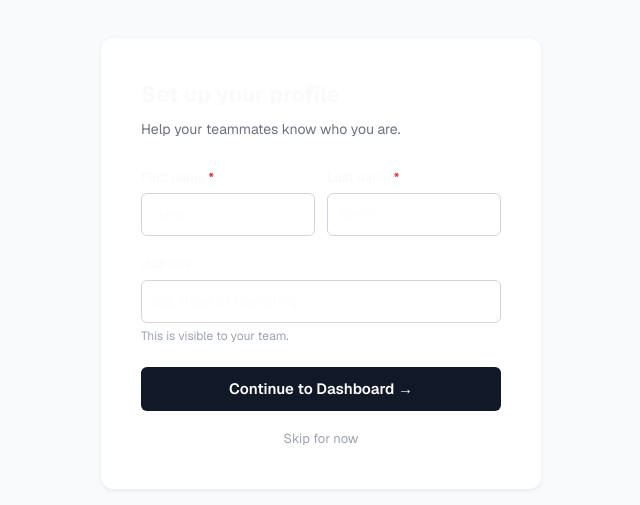
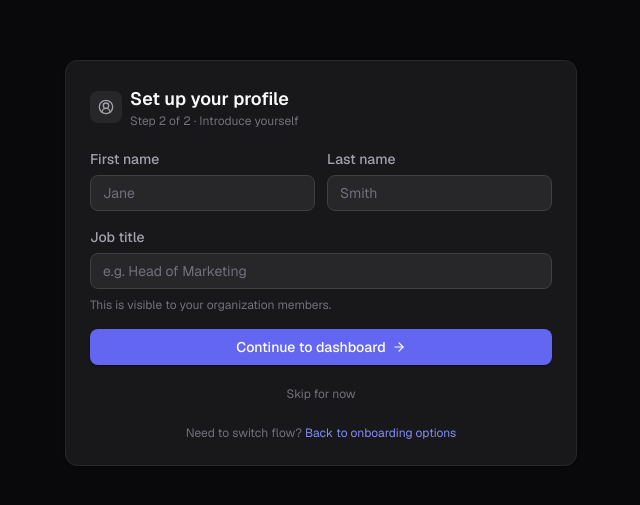
Before and after one commit to cwd-17000/FRONT, a Next.js app: page /onboarding/profile in a window 1280 px wide. Shown: the part 137-642 px from the top of the page, without its empty margins (319-959 px from the left). Built offline with nearby package versions, Linux system fonts and the light colour scheme.

Commit message:
update uI

```diff
--- a/src/app/dashboard/page.tsx
+++ b/src/app/dashboard/page.tsx
@@ -6,7 +6,6 @@ import {
   Target,
   ArrowRight,
   Calendar,
-  GitBranch,
   RefreshCw,
   Building2,
 } from "lucide-react";
@@ -42,7 +41,6 @@ async function getMyOrgs(token: string) {
 const QUICK_LINKS = [
   { label: "Goals",          href: "/dashboard/goals",           icon: Target,     desc: "Track OKRs & key results" },
   { label: "Calendar",       href: "/dashboard/calendar",        icon: Calendar,   desc: "Events & milestones" },
-  { label: "Process Flows",  href: "/dashboard/process-flows",   icon: GitBranch,  desc: "Workflows & SOPs" },
   { label: "Cadence",        href: "/dashboard/cadence",         icon: RefreshCw,  desc: "Recurring cadences" },
   { label: "My Organization",href: "/dashboard/my-organization", icon: Building2,  desc: "Members, teams & org chart" },
 ];
--- a/src/app/onboarding/page.tsx
+++ b/src/app/onboarding/page.tsx
@@ -1,30 +1,68 @@
 "use client";
 
+import Link from "next/link";
 import { useRouter } from "next/navigation";
+import { ArrowRight, Building2, Users } from "lucide-react";
+import { Card, CardContent } from "@/components/ui/card";
+import { Button } from "@/components/ui/button";
 
 export default function OnboardingPage() {
   const router = useRouter();
 
   return (
-    <div style={{ padding: 40, maxWidth: 480 }}>
-      <h1>Welcome</h1>
-      <p style={{ color: "#666", marginBottom: 32 }}>
-        To get started, create a new organization or join an existing one.
-      </p>
+    <div className="min-h-screen bg-[#09090b] p-4 sm:p-6 flex items-center justify-center">
+      <div className="w-full max-w-2xl space-y-4">
+        <div className="text-center mb-2">
+          <h1 className="text-2xl font-bold text-[#fafafa]">Welcome to Marketing OS</h1>
+          <p className="text-sm text-[#71717a] mt-1">
+            Create a new organization or join your team workspace to continue.
+          </p>
+        </div>
 
-      <div style={{ display: "flex", flexDirection: "column", gap: 16 }}>
-        <button
-          onClick={() => router.push("/onboarding/create")}
-          style={{ padding: "14px 24px", fontSize: 16 }}
-        >
-          Create an organization
-        </button>
-        <button
-          onClick={() => router.push("/onboarding/join")}
-          style={{ padding: "14px 24px", fontSize: 16 }}
-        >
-          Join with a code
-        </button>
+        <div className="grid grid-cols-1 sm:grid-cols-2 gap-3">
+          <Card hover className="border-[#312e81]/40">
+            <CardContent className="p-5 space-y-4">
+              <div className="flex items-center justify-center w-10 h-10 rounded-lg bg-[#312e81]">
+                <Building2 size={18} className="text-[#818cf8]" />
+              </div>
+              <div>
+                <h2 className="text-base font-semibold text-[#fafafa]">Create organization</h2>
+                <p className="text-xs text-[#71717a] mt-1">
+                  Start a new workspace and invite your team with a generated join code.
+                </p>
+              </div>
+              <Button onClick={() => router.push("/onboarding/create")} className="w-full gap-1.5">
+                Continue
+                <ArrowRight size={14} />
+              </Button>
+            </CardContent>
+          </Card>
+
+          <Card hover>
+            <CardContent className="p-5 space-y-4">
+              <div className="flex items-center justify-center w-10 h-10 rounded-lg bg-[#27272a]">
+                <Users size={18} className="text-[#a1a1aa]" />
+              </div>
+              <div>
+                <h2 className="text-base font-semibold text-[#fafafa]">Join with code</h2>
+                <p className="text-xs text-[#71717a] mt-1">
+                  Enter your organization join code and set up your profile in seconds.
+                </p>
+              </div>
+              <Button variant="secondary" onClick={() => router.push("/onboarding/join")} className="w-full gap-1.5">
+                Enter code
+                <ArrowRight size={14} />
+              </Button>
+            </CardContent>
+          </Card>
+        </div>
+
+        <p className="text-center text-xs text-[#71717a]">
+          Already onboarded?{" "}
+          <Link href="/dashboard" className="text-[#818cf8] hover:text-[#a5b4fc] transition-colors">
+            Go to dashboard
+          </Link>
+        </p>
       </div>
     </div>
   );
--- a/src/app/onboarding/profile/page.tsx
+++ b/src/app/onboarding/profile/page.tsx
@@ -2,6 +2,11 @@
 
 import { useState } from "react";
 import { useRouter } from "next/navigation";
+import Link from "next/link";
+import { AlertCircle, ArrowRight, UserCircle2 } from "lucide-react";
+import { Card, CardContent } from "@/components/ui/card";
+import { Input } from "@/components/ui/input";
+import { Button } from "@/components/ui/button";
 
 export default function ProfileSetupPage() {
   const router = useRouter();
@@ -62,111 +67,75 @@ export default function ProfileSetupPage() {
   }
 
   return (
-    <div style={{
-      minHeight: "100vh",
-      display: "flex",
-      alignItems: "center",
-      justifyContent: "center",
-      background: "#f9fafb",
-      padding: 24,
-    }}>
-      <div style={{
-        background: "#fff",
-        borderRadius: 12,
-        padding: 40,
-        width: "100%",
-        maxWidth: 440,
-        boxShadow: "0 1px 4px rgba(0,0,0,0.08)",
-      }}>
-        <div style={{ marginBottom: 28 }}>
-          <h1 style={{ margin: 0, fontSize: 22, fontWeight: 700 }}>Set up your profile</h1>
-          <p style={{ margin: "8px 0 0", fontSize: 14, color: "#6b7280" }}>
-            Help your teammates know who you are.
-          </p>
+    <div className="min-h-screen bg-[#09090b] p-4 sm:p-6 flex items-center justify-center">
+      <Card className="w-full max-w-lg">
+        <CardContent className="p-6 space-y-5">
+          <div className="flex items-center gap-2">
+            <div className="flex items-center justify-center w-8 h-8 rounded-lg bg-[#27272a]">
+              <UserCircle2 size={16} className="text-[#a1a1aa]" />
+            </div>
+            <div>
+              <h1 className="text-lg font-semibold text-[#fafafa]">Set up your profile</h1>
+              <p className="text-xs text-[#71717a]">Step 2 of 2 · Introduce yourself</p>
+            </div>
           </div>
 
-        <form onSubmit={handleSubmit} style={{ display: "flex", flexDirection: "column", gap: 18 }}>
-          <div style={{ display: "flex", gap: 12 }}>
-            <div style={{ flex: 1 }}>
-              <label style={{ display: "block", fontSize: 13, fontWeight: 500, marginBottom: 6 }}>
-                First name <span style={{ color: "#dc2626" }}>*</span>
-              </label>
-              <input
+          <form onSubmit={handleSubmit} className="space-y-4">
+            <div className="grid grid-cols-1 sm:grid-cols-2 gap-3">
+              <Input
+                label="First name"
                 value={firstName}
                 onChange={(e) => setFirstName(e.target.value)}
                 placeholder="Jane"
                 required
-                style={{ width: "100%", padding: "10px 12px", fontSize: 14, borderRadius: 6, border: "1px solid #d1d5db", boxSizing: "border-box" }}
               />
-            </div>
-            <div style={{ flex: 1 }}>
-              <label style={{ display: "block", fontSize: 13, fontWeight: 500, marginBottom: 6 }}>
-                Last name <span style={{ color: "#dc2626" }}>*</span>
-              </label>
-              <input
+              <Input
+                label="Last name"
                 value={lastName}
                 onChange={(e) => setLastName(e.target.value)}
                 placeholder="Smith"
                 required
-                style={{ width: "100%", padding: "10px 12px", fontSize: 14, borderRadius: 6, border: "1px solid #d1d5db", boxSizing: "border-box" }}
               />
             </div>
-          </div>
 
-          <div>
-            <label style={{ display: "block", fontSize: 13, fontWeight: 500, marginBottom: 6 }}>
-              Job title
-            </label>
-            <input
+            <Input
+              label="Job title"
               value={title}
               onChange={(e) => setTitle(e.target.value)}
               placeholder="e.g. Head of Marketing"
-              style={{ width: "100%", padding: "10px 12px", fontSize: 14, borderRadius: 6, border: "1px solid #d1d5db", boxSizing: "border-box" }}
             />
-            <p style={{ fontSize: 12, color: "#9ca3af", marginTop: 4 }}>
-              This is visible to your team.
-            </p>
-          </div>
+
+            <p className="text-xs text-[#71717a] -mt-2">This is visible to your organization members.</p>
 
             {error && (
-            <p style={{ color: "#dc2626", fontSize: 13, margin: 0 }}>{error}</p>
+              <div className="flex items-start gap-2 rounded-lg border border-[#ef4444]/20 bg-[#ef4444]/10 px-3 py-2.5">
+                <AlertCircle size={14} className="text-[#ef4444] mt-0.5 shrink-0" />
+                <p className="text-sm text-[#ef4444]">{error}</p>
+              </div>
             )}
 
-          <button
-            type="submit"
-            disabled={submitting}
-            style={{
-              padding: "11px 0",
-              fontSize: 15,
-              fontWeight: 600,
-              background: submitting ? "#9ca3af" : "#111827",
-              color: "#fff",
-              border: "none",
-              borderRadius: 6,
-              cursor: submitting ? "not-allowed" : "pointer",
-              marginTop: 4,
-            }}
-          >
-            {submitting ? "Saving..." : "Continue to Dashboard →"}
-          </button>
+            <Button type="submit" disabled={submitting} className="w-full gap-1.5">
+              {submitting ? "Saving..." : "Continue to dashboard"}
+              {!submitting && <ArrowRight size={14} />}
+            </Button>
 
             <button
               type="button"
               onClick={() => router.push("/dashboard")}
-            style={{
-              background: "none",
-              border: "none",
-              color: "#9ca3af",
-              fontSize: 13,
-              cursor: "pointer",
-              textAlign: "center",
-              padding: 0,
-            }}
+              className="w-full text-xs text-[#71717a] hover:text-[#a1a1aa] transition-colors"
             >
               Skip for now
             </button>
           </form>
-      </div>
+
+          <p className="text-center text-xs text-[#71717a]">
+            Need to switch flow?{" "}
+            <Link href="/onboarding" className="text-[#818cf8] hover:text-[#a5b4fc] transition-colors">
+              Back to onboarding options
+            </Link>
+          </p>
+        </CardContent>
+      </Card>
     </div>
   );
 }
--- a/src/components/layout/Sidebar.tsx
+++ b/src/components/layout/Sidebar.tsx
@@ -7,7 +7,6 @@ import {
   LayoutDashboard,
   Target,
   Calendar,
-  GitBranch,
   RefreshCw,
   Building2,
   ChevronLeft,
@@ -22,7 +21,6 @@ const NAV_ITEMS = [
   { label: "Goals",           href: "/dashboard/goals",         icon: Target },
   { label: "Reporting",       href: "/dashboard/reporting",     icon: BarChart2 },
   { label: "Calendar",        href: "/dashboard/calendar",      icon: Calendar },
-  { label: "Process Flows",   href: "/dashboard/process-flows", icon: GitBranch },
   { label: "Cadence",         href: "/dashboard/cadence",       icon: RefreshCw },
   { label: "My Organization", href: "/dashboard/my-organization", icon: Building2 },
 ];
```
Also changed, not shown: src/app/onboarding/create/page.tsx (+74 -72 lines), src/app/onboarding/join/page.tsx (+43 -50 lines). Lines whose indentation alone changed are shown as unchanged.
